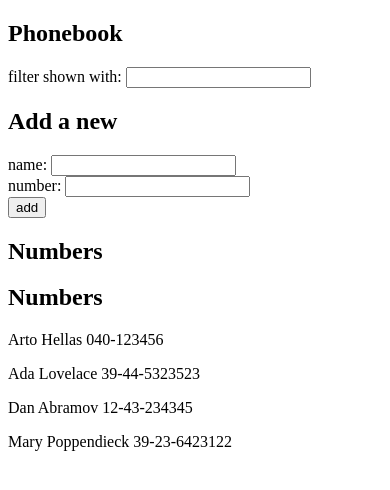
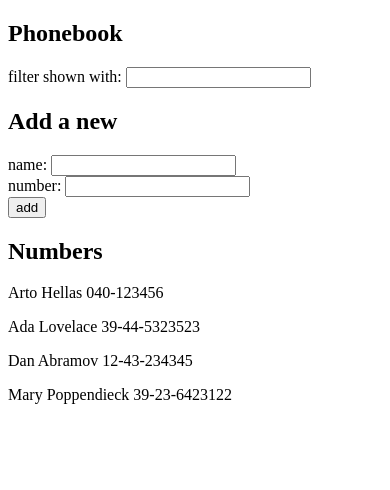
Before and after one commit to SkarbekLukasz/fullstackopen, a React (Vite) app in the folder part2/phonebook/: page / in a window 390 px wide. Shown: the top 490 px of the page. Built offline with nearby package versions, Linux system fonts and the light colour scheme.

Commit message:
Exercise 2.10 fix #2 (phonebook)

```diff
--- a/part2/phonebook/src/components/Numbers.jsx
+++ b/part2/phonebook/src/components/Numbers.jsx
@@ -8,7 +8,6 @@ const Numbers = ({persons, personFilter}) => {
     const filteredPersons = personFilter === '' ? persons : persons.filter(filtered => filtered.name.toLowerCase().includes(personFilter.toLowerCase()))
     return(
       <div>
-        <h2>Numbers</h2>
         {
             filteredPersons.map(person => <Person key={person.name} name={person.name} number={person.number}/>)
         }
```
